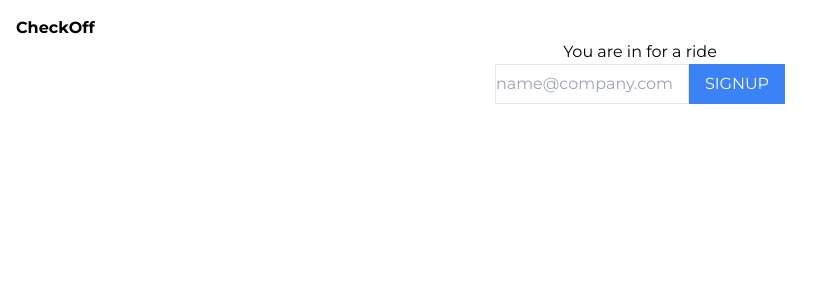
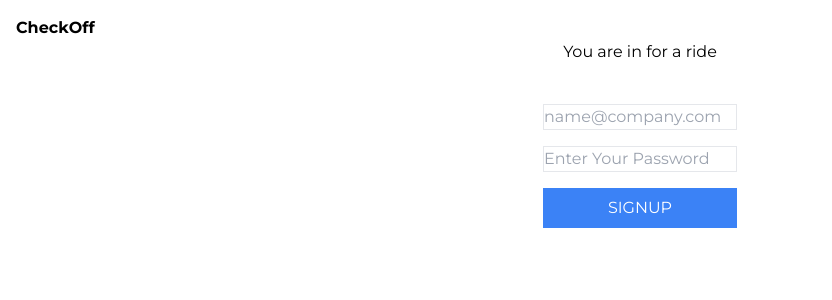
Before and after one commit to zoharkiks/checkoff, a Next.js app: page /create-account in a window 1280 px wide. Shown: the top 300 px of the page, without its empty margins (0-832 px from the left). Built offline with nearby package versions, Linux system fonts and the light colour scheme.

Commit message:
Add next auth, mogodb

```diff
--- a/package.json
+++ b/package.json
@@ -9,10 +9,14 @@
     "lint": "next lint"
   },
   "dependencies": {
+    "bcryptjs": "^2.4.3",
     "class-variance-authority": "^0.7.0",
+    "mongoose": "^8.0.0",
     "next": "14.0.1",
+    "next-auth": "^4.24.4",
     "react": "^18",
     "react-dom": "^18",
+    "uuid": "^9.0.1",
     "zustand": "^4.4.6"
   },
   "devDependencies": {
--- /dev/null
+++ b/src/app/api/auth/[...nextauth]/route.js
@@ -0,0 +1,33 @@
+import { users } from "@/app/helpers/data";
+import NextAuth, { NextAuthOptions } from "next-auth";
+import CredentialsProvider from "next-auth/providers/credentials";
+
+const authOptions = {
+  providers: [
+    CredentialsProvider({
+      name: "creds",
+      credentials: {
+        email: { label: "Email", placeholder: "Enter Email" },
+        password: { label: "Password", placeholder: "Enter Password" },
+      },
+      async authorize(credentials) {
+        if (!credentials || !credentials.email || !credentials.password)
+          return null;
+
+        const user = users.find((item) => item.email === credentials.email);
+        if(user?.password ===credentials.password){
+            return user
+        }
+        return null
+
+      },
+    }),
+  ],
+
+
+  secret:process.env.NEXTAUTH_SECRET,
+
+};
+const handler = NextAuth(authOptions);
+
+export { handler as GET, handler as POST };
--- /dev/null
+++ b/src/app/api/register/route.js
@@ -0,0 +1,14 @@
+import { NextResponse } from "next/server";
+import { v4 as uuidv4 } from "uuid";
+
+export const POST = async (req) => {
+  try {
+    const {email, password} = await req.json()
+
+    console.log(email,password);
+
+  return NextResponse.json({message:'User Registered'},{status:'200'})
+  } catch (error) {
+    return NextResponse.json({message:"An error occurred"},{status:'500'})
+  }
+}
--- a/src/app/create-account/page.js
+++ b/src/app/create-account/page.js
@@ -1,20 +1,49 @@
-import React from "react";
+"use client";
+
+import React, { useRef } from "react";
 import { Button } from "../components/Button";
 import Link from "next/link";
 
 const CreateAccount = () => {
+  const emailRef = useRef();
+  const passwordRef = useRef();
+
+  const handleSubmit = async (e) => {
+    e.preventDefault();
+    const email = emailRef.current?.value;
+    const password = passwordRef.current?.value;
+    try {
+      const response = await fetch("api/register", {
+        method: "POST",
+        headers: {
+          "Content-Type": "application/json",
+        },
+        body: JSON.stringify({ email, password }),
+      });
+
+      if (response.status === 200) {
+        console.log("User created successfully");
+      } else {
+        // Handle registration error
+        console.error("User registration failed");
+      }
+    } catch (error) {
+      console.error("Error:", error);
+    }
+  };
   return (
     <div className="padding">
       <div className="flex">
-      <Link href="/">
-        <span class="font-bold">CheckOff</span>
-      </Link>
+        <Link href="/">
+          <span className="font-bold">CheckOff</span>
+        </Link>
       </div>
       <div className="grid place-items-center ">
         <h1 className="">You are in for a ride </h1>
 
-        <form className="flex" action="">
+        <form className="grid gap-4 mt-10" onSubmit={handleSubmit}>
           <input
+            ref={emailRef}
             className="border"
             placeholder="name@company.com"
             type="email"
@@ -22,6 +51,17 @@ const CreateAccount = () => {
             id=""
             required
           />
+
+          <input
+            ref={passwordRef}
+            className="border"
+            placeholder="Enter Your Password"
+            type="password"
+            name=""
+            id=""
+            required
+          />
+
           <Button>SignUp</Button>
         </form>
       </div>
--- a/src/app/login/page.js
+++ b/src/app/login/page.js
@@ -1,8 +1,14 @@
+"use client"
+
 import Link from "next/link";
-import React from "react";
+import React, { useRef } from "react";
 import { Button } from "../components/Button";
 
 const Login = () => {
+
+  const emailRef = useRef();
+  const passwordRef = useRef();
+
   return (
     <div className="padding">
       <div className="flex">
@@ -18,14 +24,25 @@ const Login = () => {
           <label htmlFor="email">Email</label>
           <div className="flex flex-col space-y-4">
             <input
+              ref={emailRef}
               className="border"
               placeholder="name@company.com"
               type="email"
-              name="email"
+              name=""
               id=""
               required
             />
-            <Button>SignUp</Button>
+
+<input
+            ref={passwordRef}
+            className="border"
+            placeholder="Enter Your Password"
+            type="password"
+            name=""
+            id=""
+            required
+          />
+            <Button>Login</Button>
           </div>
         </form>
       </div>
```
Also changed, not shown: lib/mongodb.js (added, +11 -0 lines), 2 other files (tests, documents, lock files or other folders).
